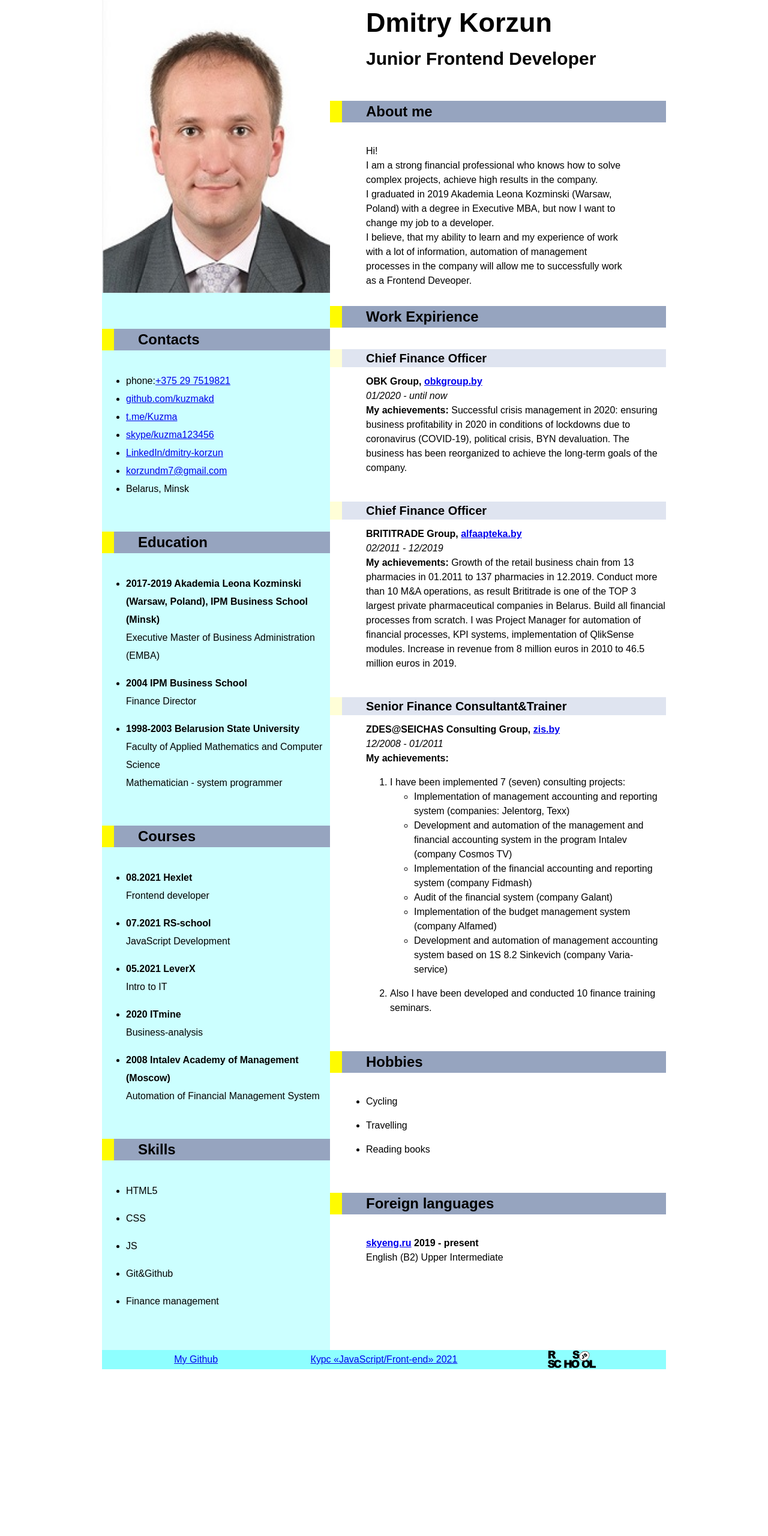
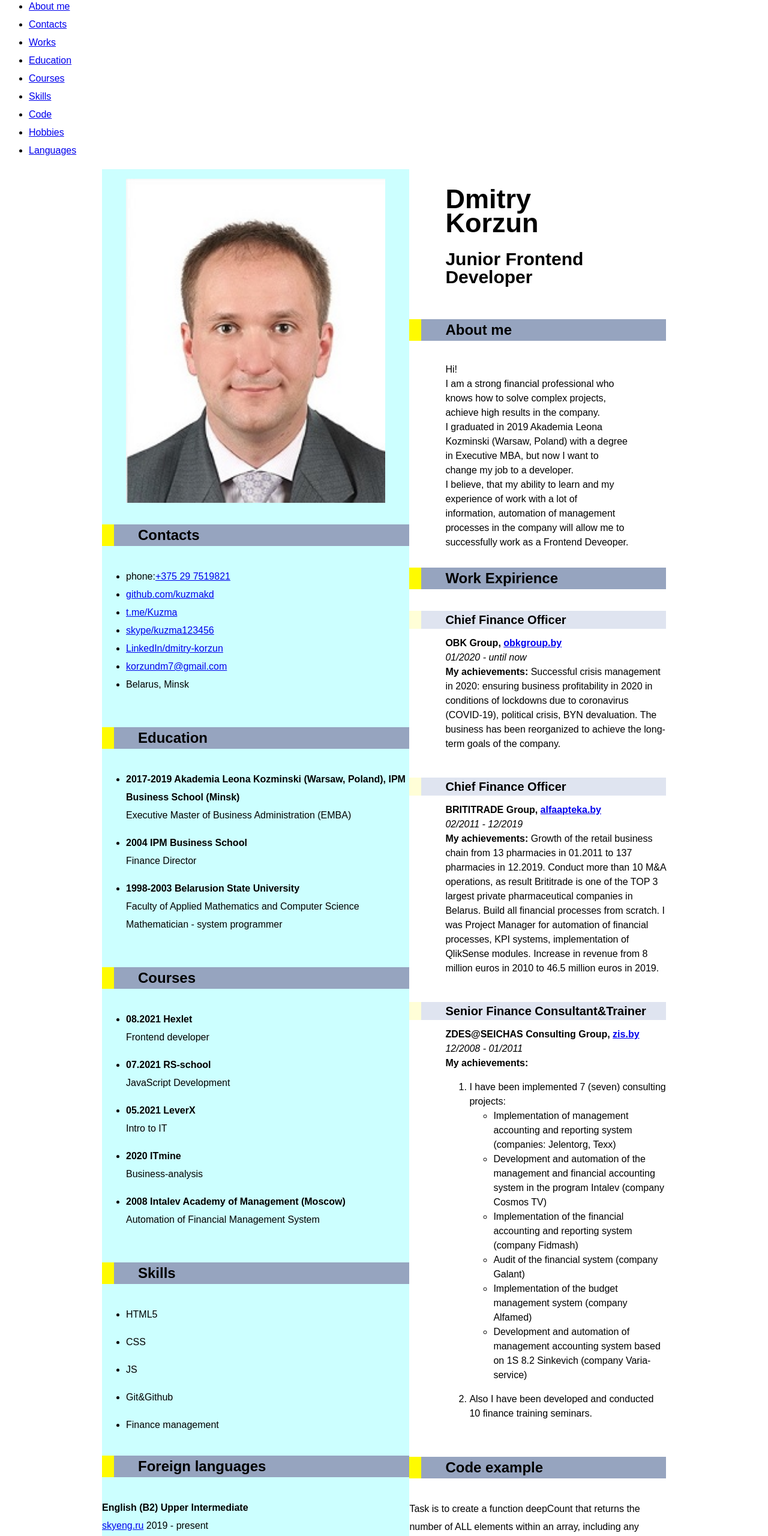
Before and after one commit to KuzmakD/rsschool-cv, a plain HTML site: page index.html in a window 1280 px wide. Shown: the part 20-2580 px from the top of the page at 60% size. Before the commit the page ends 2310 px from the top, so only its background shows below. Drawn offline with Linux system fonts and the light colour scheme.

Commit message:
feat: add header in index.html
add header
change footer

```diff
--- a/index.html
+++ b/index.html
@@ -10,14 +10,50 @@
 
 <body>
 
+   <header class="header">
+      <div class="container">
+         <nav>
+            <ul class="nav-list">
+               <li class="nav-list">
+                  <a href="#about_me" class="nav-link">About me</a>
+               </li>
+               <li class="nav-list">
+                  <a href="#contacts" class="nav-link">Contacts</a>
+               </li>
+               <li class="nav-list">
+                  <a href="#works" class="nav-link">Works</a>
+               </li>
+               <li class="nav-list">
+                  <a href="#education" class="nav-link">Education</a>
+               </li>
+               <li class="nav-list">
+                  <a href="#courses" class="nav-link">Courses</a>
+               </li>
+               <li class="nav-list">
+                  <a href="#skills" class="nav-link">Skills</a>
+               </li>
+               <li class="nav-list">
+                  <a href="#code" class="nav-link">Code</a>
+               </li>
+               <li class="nav-list">
+                  <a href="#hobbies" class="nav-link">Hobbies</a>
+               </li>
+               <li class="nav-list">
+                  <a href="#languages" class="nav-link">Languages</a>
+               </li>
+            </ul>
+         </nav>
+      </div>
+   </header>
+
    <main>
 
       <aside class="aside">
-         <figure class="photo">
-            <img src="img/DmitryKorzun_Photo.jpg" width="380" height="500" alt="DmitryKorzun_Photo">
+         <figure class="section_photo">
+            <img src="img/DmitryKorzun_Photo.jpg" class="photo" alt="DmitryKorzun_Photo">
          </figure>
 
-         <section class="contacts">
+         <section class="contacts" id="contacts">
             <h2 class="title">Contacts</h2>
             <ul>
                <li>
@@ -50,7 +86,7 @@
             </ul>
          </section>
 
-         <section class="education">
+         <section class="education" id="education">
             <h2 class="title">Education</h2>
             <ul>
                <li>
@@ -75,7 +111,7 @@
             </ul>
          </section>
 
-         <section class="courses">
+         <section class="courses" id="courses">
             <h2 class="title">Courses</h2>
             <ul>
                <li>
@@ -101,8 +137,7 @@
 
                <li>
                   <p>
-                     <b>2020 ITmine</b>
-                     <br>Business-analysis
+                     <b>2020 ITmine</b>                     <br>Business-analysis
                   </p>
                </li>
 
@@ -115,7 +150,7 @@
             </ul>
          </section>
 
-         <section class="skills">
+         <section class="skills" id="skills">
             <h2 class="title">Skills</h2>
             <ul>
                <li>
@@ -134,7 +169,15 @@
                   <p>Finance management</p>
                </li>
             </ul>
+         </section>
+
+         <section class="languages" id="languages">
+            <h2 class="title">Foreign languages</h2>
+            <div class="languages_text">
+               <b>English (B2) Upper Intermediate</b>
                <br>
+               <a href="https://www.skyeng.ru">skyeng.ru</a> 2019 - present
+            </div>
          </section>
 
       </aside>
@@ -145,10 +188,10 @@
             <h2 class="prof_title">Junior Frontend Developer</h2>
          </header>
 
-         <section class="about_me">
+         <section class="about_me" id="about_me">
             <h2 class="title">About me</h2>
             <div class="about_me_text">
-               <div>
+               <p>
                   Hi!<br>
                   I am a strong financial professional who knows how to solve complex projects, achieve high results in
                   the company.<br>
@@ -160,7 +203,7 @@
             </div>
          </section>
 
-         <section class="works">
+         <section class="works" id="works">
             <h2 class="title">Work Expirience</h2>
             <div class="works_list">
                <h3 class="title_work">Chief Finance Officer</h3>
@@ -189,11 +232,10 @@
                <b>ZDES@SEICHAS Consulting Group, <a href=" https://www.zis.by">zis.by</a></b>
                <br><i>12/2008 - 01/2011</i>
                <br><b>My achievements:</b>
-               <ol>
-                  <li>
+               <ol class="zis_work">
+                  <li class="zis_work">
                      <div>I have been implemented 7 (seven) consulting projects:</div>
-                  </li>
-                  <ul>
+                     <ul class="zis_work">
                         <li>
                            <div>Implementation of management accounting and reporting system (companies: Jelentorg, Texx)
                            </div>
@@ -208,6 +250,7 @@
                         <li>Development and automation of management accounting system based on 1S 8.2 Sinkevich (company
                         Varia-service)</li>
                      </ul>
+                  </li>
                   <li>
                      <p>Also I have been developed and conducted 10 finance training seminars.</p>
                   </li>
@@ -215,7 +258,20 @@
             </div>
          </section>
 
-         <section class="hobbies">
+         <section class="code" id="code">
+            <h2 class="title">Code example</h2>
+            <div class="code_task">
+               Task is to create a function deepCount that returns the number of ALL elements within an array, including any within inner-level arrays.<br>
+            </div>
+            <div class="code_text">
+               function deepCount(a) {<br>
+                  &nbsp; &nbsp; if (a.length === 0) { return 0; };<br>
+                  &nbsp; &nbsp; return Array.isArray(a) ? a.length + Math.max(...a.map &lt; &nbsp; (deepCount)) : 0;<br>
+               }
+            </div>
+         </section>
+
+         <section class="hobbies" id="hobbies">
             <h2 class="title">Hobbies</h2>
             <ul class="hobbies_list">
                <li>
@@ -230,21 +286,14 @@
             </ul>
          </section>
 
-         <section class="languages">
-            <h2 class="title">Foreign languages</h2>
-            <div class="languages_list">
-               <b><a href="https://www.skyeng.ru">skyeng.ru</a> 2019 - present </b>
-               <br>English (B2) Upper Intermediate
-            </div>
-         </section>
       </section>
 
    </main>
 
-   <footer class="footer">
-      <a class="footer_git" href="https://github.com/KuzmakD/rsschool-cv">My Github</a>
-      <a class="footer_rss" href="https://rs.school/js/">Курс «JavaScript/Front-end» 2021</a>
-      <a class="footer_rss_logo" href="https://rs.school/js/">
+   <footer class="container">
+      <a class="footer_git" href="https://github.com/KuzmakD/rsschool-cv">KuzmakD</a>
+      <div class="footer_rss">2022</div>
+      <a class="footer_rss_logo" href="https://rs.school/js-stage0/">
          <img src="img/rss-logo.svg" width="80" height="30" alt="RS School">
       </a>
    </footer>
```
Lines whose indentation alone changed are shown as unchanged.
